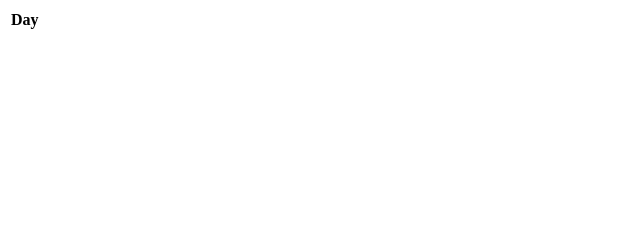
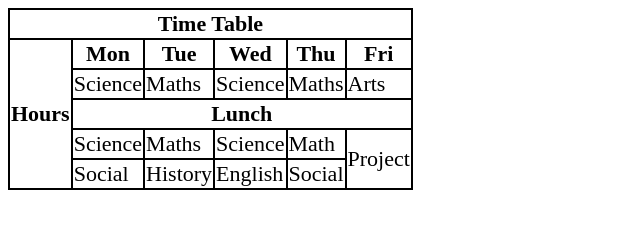
Before and after one commit to Shivam-3001/Love-Babbar-WD, a plain HTML site: page homework/table.html in a window 1280 px wide. Shown: the whole page, without its empty margins (0-640 px from the left). Drawn offline with Linux system fonts and the light colour scheme.

```diff
--- a/homework/table.html
+++ b/homework/table.html
@@ -4,13 +4,52 @@
     <meta charset="UTF-8">
     <meta name="viewport" content="width=device-width, initial-scale=1.0">
     <title>Document</title>
+    <style>
+        table, tr, th, td{
+            border: 2px solid black;
+            border-collapse: collapse;
+            font-size: 22px;
+        }
+    </style>
 </head>
 <body>
     <table>
-        <thead>
-            <th>Day</th>
+        <tr>
+            <th colspan="6">Time Table</th>
+        </tr>
+        <tr>
+            <th rowspan="6">Hours</th>
+            <th>Mon</th>
+            <th>Tue</th>
+            <th>Wed</th>
+            <th>Thu</th>
+            <th>Fri</th>
+        </tr>
+        <tr>
+            <td>Science</td>
+            <td>Maths</td>
+            <td>Science</td>
+            <td>Maths</td>
+            <td>Arts</td>
+        </tr>
+        <tr>
+            <th colspan="5">Lunch</th>
+        </tr>
+        <tr>
+            <td>Science</td>
+            <td>Maths</td>
+            <td>Science</td>
+            <td>Math</td>
+            <td rowspan="2">Project</td>
+        </tr>
+        <tr>
+            <td>Social</td>
+            <td>History</td>
+            <td>English</td>
+            <td>Social</td>
+        </tr>
 
-        </thead>
+
     </table>
 </body>
 </html>
```
Also changed, not shown: homework/biography.html (added, +53 -0 lines), homework/netaji.webp (added).
